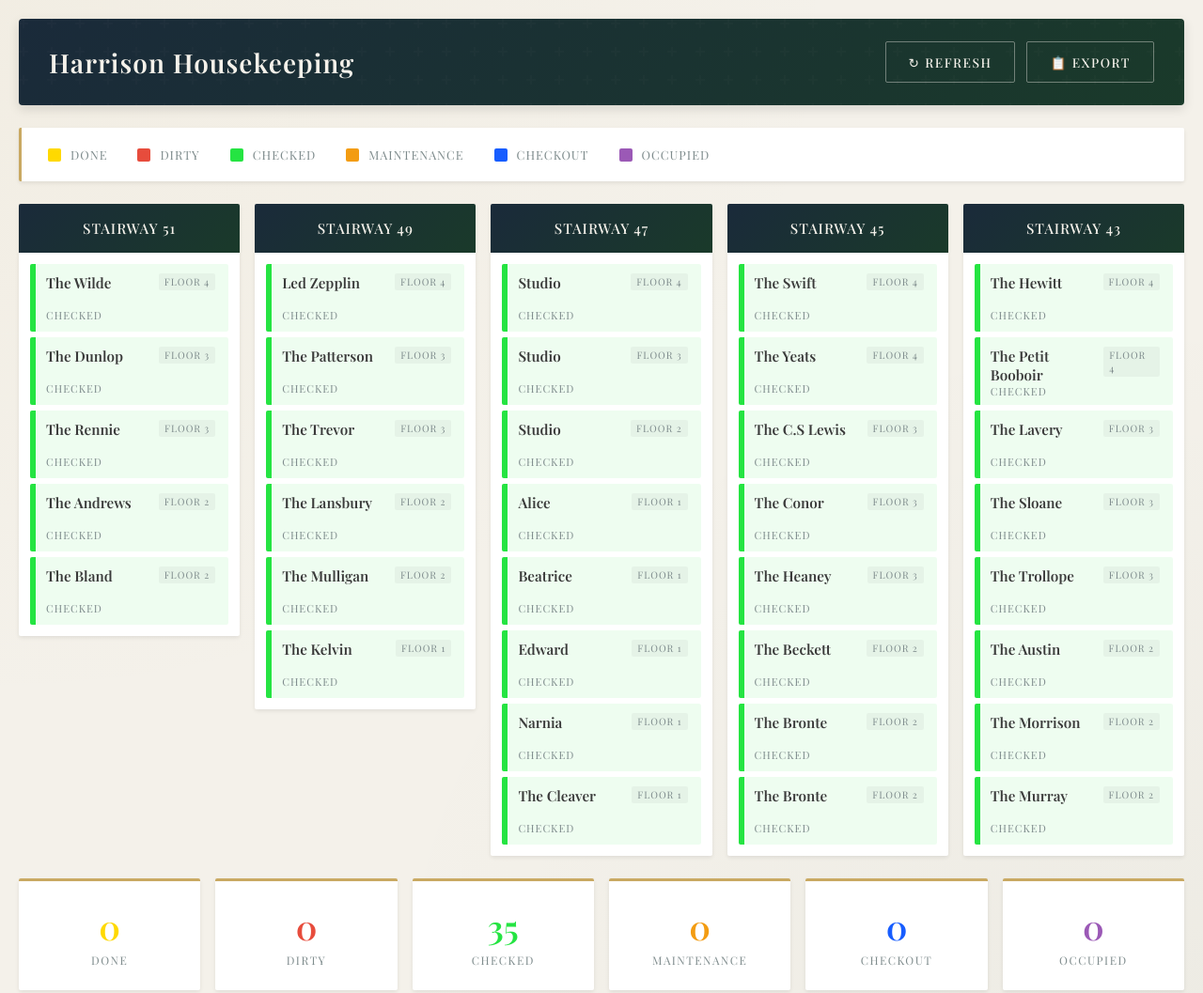
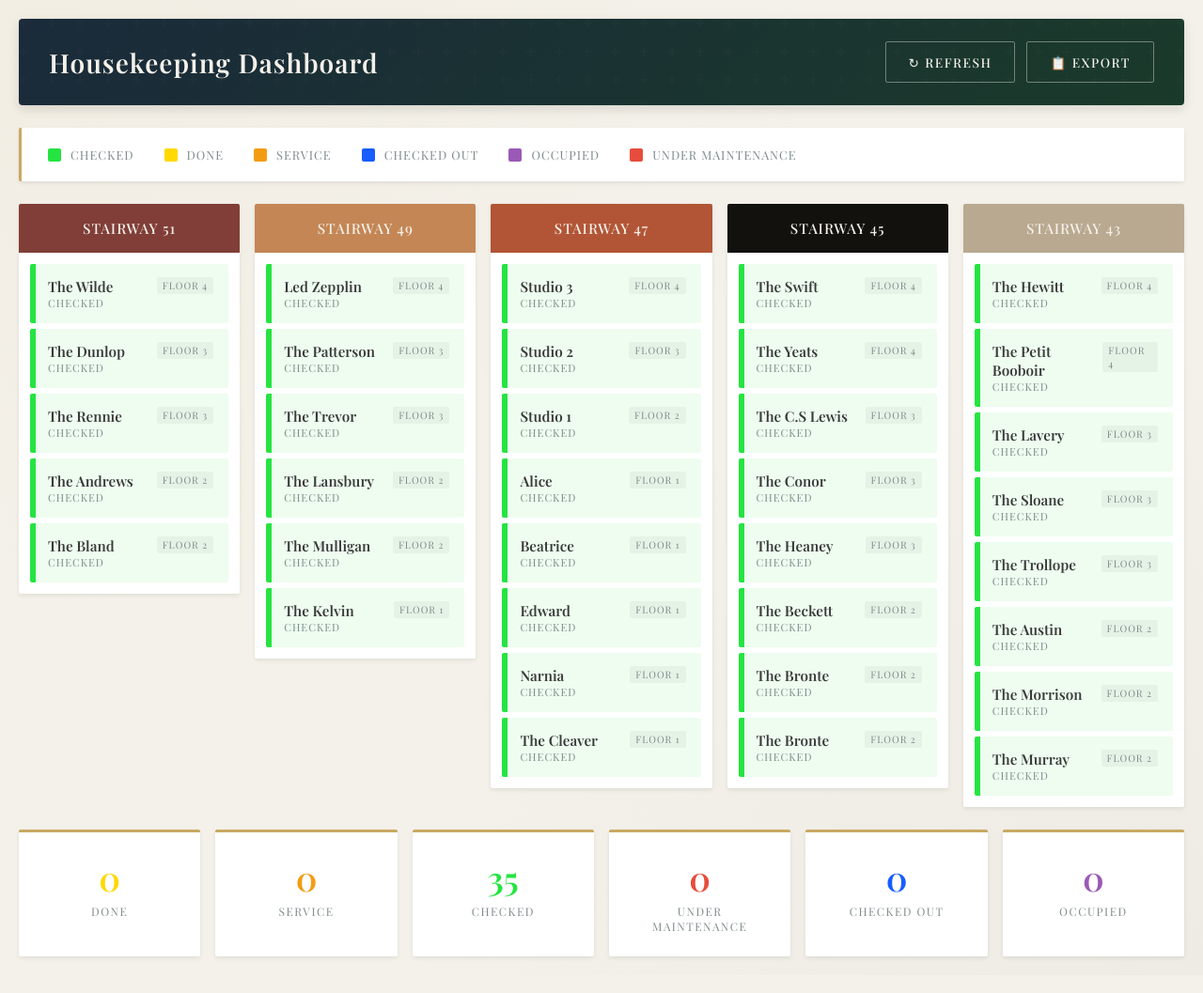
Before and after one commit to M4DD7-b/Housekeeping-App-2026, a plain HTML site: page index.html in a window 1280 px wide. Shown: the whole page at 94% size. Drawn offline with nearby package versions, Linux system fonts and the light colour scheme.

Commit message:
made changes to cards persistent, made notes display on cards

```diff
--- a/css/styles.css
+++ b/css/styles.css
@@ -16,9 +16,9 @@
 
     /* Status Colors */
     --status-done: rgb(255, 217, 0);
-    --status-dirty: rgb(231, 76, 60);
+    --status-maintenance: rgb(231, 76, 60);
     --status-checked: rgb(37, 228, 66);
-    --status-maintenance: #f39c12;
+    --status-service: #f39c12;
     --status-checkout: rgb(23, 93, 255);
     --status-occupied: #9b59b6;
 
@@ -137,7 +137,7 @@ body {
 }
 
 .btn-danger {
-    background: var(--status-dirty);
+    background: var(--status-maintenance);
     color: white;
 }
 
@@ -176,7 +176,7 @@ body {
 }
 
 .status-dot.done { background: var(--status-done); }
-.status-dot.dirty { background: var(--status-dirty); }
+.status-dot.service { background: var(--status-service); }
 .status-dot.checked { background: var(--status-checked); }
 .status-dot.maintenance { background: var(--status-maintenance); }
 .status-dot.checkout { background: var(--status-checkout); }
@@ -214,6 +214,26 @@ body {
     box-shadow: var(--shadow-sm);
 }
 
+.stairway-header-1 {
+    background: var(--stairway-1) !important;
+}
+
+.stairway-header-2 {
+    background: var(--stairway-2) !important;
+}
+
+.stairway-header-3 {
+    background: var(--stairway-3) !important;
+}
+
+.stairway-header-4 {
+    background: var(--stairway-4) !important;
+}
+
+.stairway-header-5 {
+    background: var(--stairway-5) !important;
+}
+
 .stairway-rooms {
     display: flex;
     flex-direction: column;
@@ -226,14 +246,13 @@ body {
 
 /* Room Cards */
 .room-card {
-    height: 72px;
-    padding: 10px 14px;
+    height: auto;
+    padding: 14px 16px;
     border-radius: 2px;
     cursor: pointer;
     transition: all 0.3s ease;
     display: flex;
     flex-direction: column;
-    justify-content: space-between;
     position: relative;
     overflow: hidden;
     border-left: 3px solid transparent;
@@ -259,11 +278,11 @@ body {
 }
 .room-card.done::before { background: var(--status-done); }
 
-.room-card.dirty {
+.room-card.service {
     background: rgba(231, 76, 60, 0.08);
-    border-left-color: var(--status-dirty);
+    border-left-color: var(--status-service);
 }
-.room-card.dirty::before { background: var(--status-dirty); }
+.room-card.service::before { background: var(--status-service); }
 
 .room-card.checked {
     background: rgba(37, 228, 66, 0.08);
@@ -322,12 +341,21 @@ body {
 }
 
 .room-guest {
-    font-size: 0.65rem;
+    font-size: 0.7rem;
     color: var(--text-secondary);
-    white-space: nowrap;
     overflow: hidden;
-    text-overflow: ellipsis;
     font-style: italic;
+    line-height: 1.2;
+    margin-top: 2px;
+}
+
+.room-notes {
+    font-size: 0.75rem;
+    color: var(--harrison-charcoal);
+    overflow: hidden;
+    margin-top: 4px;
+    font-weight: 500;
+    line-height: 1.2;
 }
 
 /* Status Summary */
@@ -368,7 +396,7 @@ body {
 }
 
 .summary-card.done .count { color: var(--status-done); }
-.summary-card.dirty .count { color: var(--status-dirty); }
+.summary-card.service .count { color: var(--status-service); }
 .summary-card.checked .count { color: var(--status-checked); }
 .summary-card.maintenance .count { color: var(--status-maintenance); }
 .summary-card.checkout .count { color: var(--status-checkout); }
@@ -510,7 +538,7 @@ body {
     .room-card {
         flex: 1;
         min-width: 80px;
-        height: 60px;
+        height: auto;
     }
 
     .legend {
--- a/data/rooms.json
+++ b/data/rooms.json
@@ -30,9 +30,9 @@
     { "id": "2-2-The Mulligan", "stairway": 2, "floor": 2, "name": "The Mulligan", "status": "checked", "notes": "", "guest": "" },
     { "id": "2-2-The Lansbury", "stairway": 2, "floor": 2, "name": "The Lansbury", "status": "checked", "notes": "", "guest": "" },
     { "id": "2-1-The Kelvin", "stairway": 2, "floor": 1, "name": "The Kelvin", "status": "checked", "notes": "", "guest": "" },
-    { "id": "3-4-Studio", "stairway": 3, "floor": 4, "name": "Studio", "status": "checked", "notes": "", "guest": "" },
-    { "id": "3-3-Studio", "stairway": 3, "floor": 3, "name": "Studio", "status": "checked", "notes": "", "guest": "" },
-    { "id": "3-2-Studio", "stairway": 3, "floor": 2, "name": "Studio", "status": "checked", "notes": "", "guest": "" },
+    { "id": "3-4-Studio 3", "stairway": 3, "floor": 4, "name": "Studio 3", "status": "checked", "notes": "", "guest": "" },
+    { "id": "3-3-Studio 2", "stairway": 3, "floor": 3, "name": "Studio 2", "status": "checked", "notes": "", "guest": "" },
+    { "id": "3-2-Studio 1", "stairway": 3, "floor": 2, "name": "Studio 1", "status": "checked", "notes": "", "guest": "" },
     { "id": "3-1-Narnia", "stairway": 3, "floor": 1, "name": "Narnia", "status": "checked", "notes": "", "guest": "" },
     { "id": "3-1-Alice", "stairway": 3, "floor": 1, "name": "Alice", "status": "checked", "notes": "", "guest": "" },
     { "id": "3-1-Beatrice", "stairway": 3, "floor": 1, "name": "Beatrice", "status": "checked", "notes": "", "guest": "" },
--- a/index.html
+++ b/index.html
@@ -9,7 +9,7 @@
 <body>
     <div class="app-container">
         <header class="app-header">
-            <h1>Harrison Housekeeping</h1>
+            <h1>Housekeeping Dashboard</h1>
             <div class="header-controls">
                 <button id="refreshBtn" class="btn btn-secondary">↻ Refresh</button>
                 <button id="exportBtn" class="btn btn-secondary">📋 Export</button>
@@ -18,28 +18,28 @@
 
         <div class="legend">
             <div class="legend-item">
+                <span class="status-dot checked"></span>
+                <span>Checked</span>
+            </div>
+            <div class="legend-item">
                 <span class="status-dot done"></span>
                 <span>Done</span>
             </div>
             <div class="legend-item">
-                <span class="status-dot dirty"></span>
-                <span>Dirty</span>
-            </div>
-            <div class="legend-item">
-                <span class="status-dot checked"></span>
-                <span>Checked</span>
-            </div>
-            <div class="legend-item">
-                <span class="status-dot maintenance"></span>
-                <span>Maintenance</span>
+                <span class="status-dot service"></span>
+                <span>Service</span>
             </div>
             <div class="legend-item">
                 <span class="status-dot checkout"></span>
-                <span>Checkout</span>
+                <span>Checked Out</span>
             </div>
             <div class="legend-item">
                 <span class="status-dot occupied"></span>
                 <span>Occupied</span>
+            </div>
+            <div class="legend-item">
+                <span class="status-dot maintenance"></span>
+                <span>Under Maintenance</span>
             </div>
         </div>
 
@@ -64,10 +64,10 @@
                     <label for="roomStatus">Status:</label>
                     <select id="roomStatus">
                         <option value="done">Done</option>
-                        <option value="dirty">Dirty</option>
+                        <option value="service">Service</option>
                         <option value="checked">Checked</option>
-                        <option value="maintenance">Maintenance</option>
-                        <option value="checkout">Checkout</option>
+                        <option value="maintenance">Under Maintenance</option>
+                        <option value="checkout">Checked Out</option>
                         <option value="occupied">Occupied</option>
                     </select>
                 </div>
--- a/js/app.js
+++ b/js/app.js
@@ -21,14 +21,22 @@ let currentRoomId = null;
 
 // Initialize the app
 async function init() {
-    const roomsData = await fetch('data/rooms.json').then(r => r.json());
+    const storedRooms = loadRooms();
 
-    if (roomsData.rooms && roomsData.rooms.length > 0) {
-        importRooms(roomsData.rooms);
+    if (storedRooms.length > 0) {
+        renderStairways();
+        renderStatusSummary();
+    } else {
+        const roomsData = await fetch('data/rooms.json').then(r => r.json());
+
+        if (roomsData.rooms && roomsData.rooms.length > 0) {
+            importRooms(roomsData.rooms);
+        }
+
+        renderStairways();
+        renderStatusSummary();
     }
 
-    renderStairways();
-    renderStatusSummary();
     setupEventListeners();
 }
 
@@ -42,7 +50,7 @@ function renderStairways() {
         const stairwayEl = document.createElement('div');
         stairwayEl.className = 'stairway';
         stairwayEl.innerHTML = `
-            <div class="stairway-header">${stairwayData.name}</div>
+            <div class="stairway-header stairway-header-${stairwayId}">${stairwayData.name}</div>
             <div class="stairway-rooms" data-stairway="${stairwayId}">
                 ${renderFloorRooms(stairwayData.floors)}
             </div>
@@ -85,6 +93,7 @@ function createRoomCard(room) {
             </div>
             <div class="room-status">${statusLabel}</div>
             ${room.guest ? `<div class="room-guest">${escapeHtml(room.guest)}</div>` : ''}
+            ${room.notes ? `<div class="room-notes">${escapeHtml(room.notes)}</div>` : ''}
         </div>
     `;
 }
@@ -93,10 +102,10 @@ function createRoomCard(room) {
 function getStatusLabel(status) {
     const labels = {
         done: 'Done',
-        dirty: 'Dirty',
+        service: 'Service',
         checked: 'Checked',
-        maintenance: 'Maintenance',
-        checkout: 'Checkout',
+        maintenance: 'Under Maintenance',
+        checkout: 'Checked Out',
         occupied: 'Occupied'
     };
     return labels[status] || status;
@@ -108,10 +117,10 @@ function renderStatusSummary() {
 
     const statusConfig = [
         { key: 'done', label: 'Done' },
-        { key: 'dirty', label: 'Dirty' },
+        { key: 'service', label: 'Service' },
         { key: 'checked', label: 'Checked' },
-        { key: 'maintenance', label: 'Maintenance' },
-        { key: 'checkout', label: 'Checkout' },
+        { key: 'maintenance', label: 'Under Maintenance' },
+        { key: 'checkout', label: 'Checked Out' },
         { key: 'occupied', label: 'Occupied' }
     ];
 
--- a/js/data.js
+++ b/js/data.js
@@ -15,7 +15,7 @@ const HOTEL_CONFIG = {
 };
 
 // Default room statuses
-const DEFAULT_STATUSES = ['done', 'dirty', 'checked', 'maintenance', 'checkout', 'occupied'];
+const DEFAULT_STATUSES = ['done', 'service', 'checked', 'maintenance', 'checkout', 'occupied'];
 
 // Load rooms from localStorage or return empty if none stored
 function loadRooms() {
```
Also changed, not shown: Tasks/task-manager.txt (+11 -13 lines), img/harrisonlogo.png (added).
